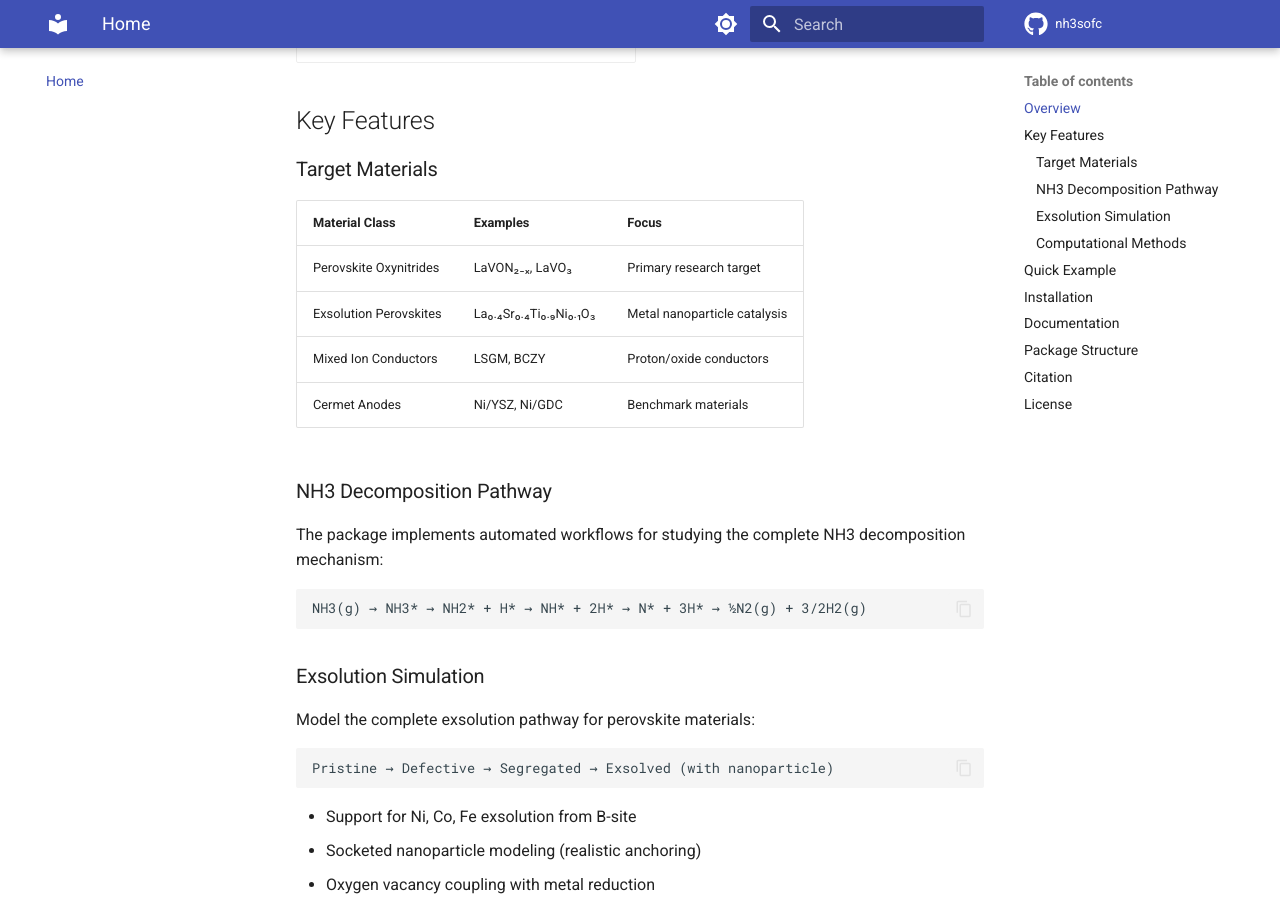
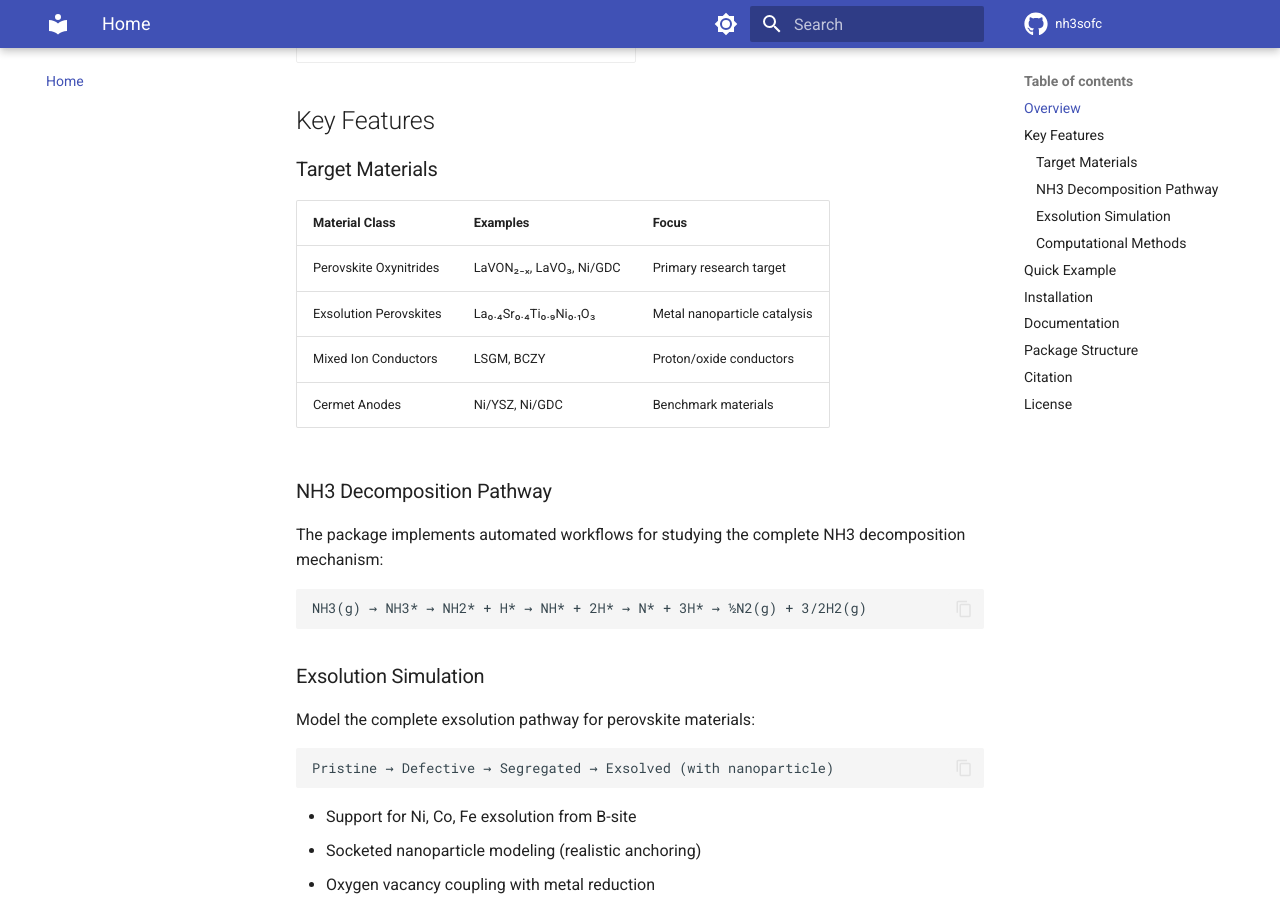
Before and after one commit to lizhenzhupearl/nh3sofc, an MkDocs documentation site: the page built from docs/index.md, in a window 1280 px wide and 900 px high, scrolled down 1105 px. Built offline with MkDocs 1.6.1 and Material for MkDocs 9.7.7, drawn with Linux system fonts in a browser that asks for light colours; comment, search, counter and statistics services are not loaded; the version menu is left out.

```diff
--- a/docs/index.md
+++ b/docs/index.md
@@ -58,7 +58,7 @@
 
 | Material Class | Examples | Focus |
 |---------------|----------|-------|
-| Perovskite Oxynitrides | LaVON₂₋ₓ, LaVO₃ | Primary research target |
+| Perovskite Oxynitrides | LaVON₂₋ₓ, LaVO₃, Ni/GDC | Primary research target |
 | Exsolution Perovskites | La₀.₄Sr₀.₄Ti₀.₉Ni₀.₁O₃ | Metal nanoparticle catalysis |
 | Mixed Ion Conductors | LSGM, BCZY | Proton/oxide conductors |
 | Cermet Anodes | Ni/YSZ, Ni/GDC | Benchmark materials |
```
